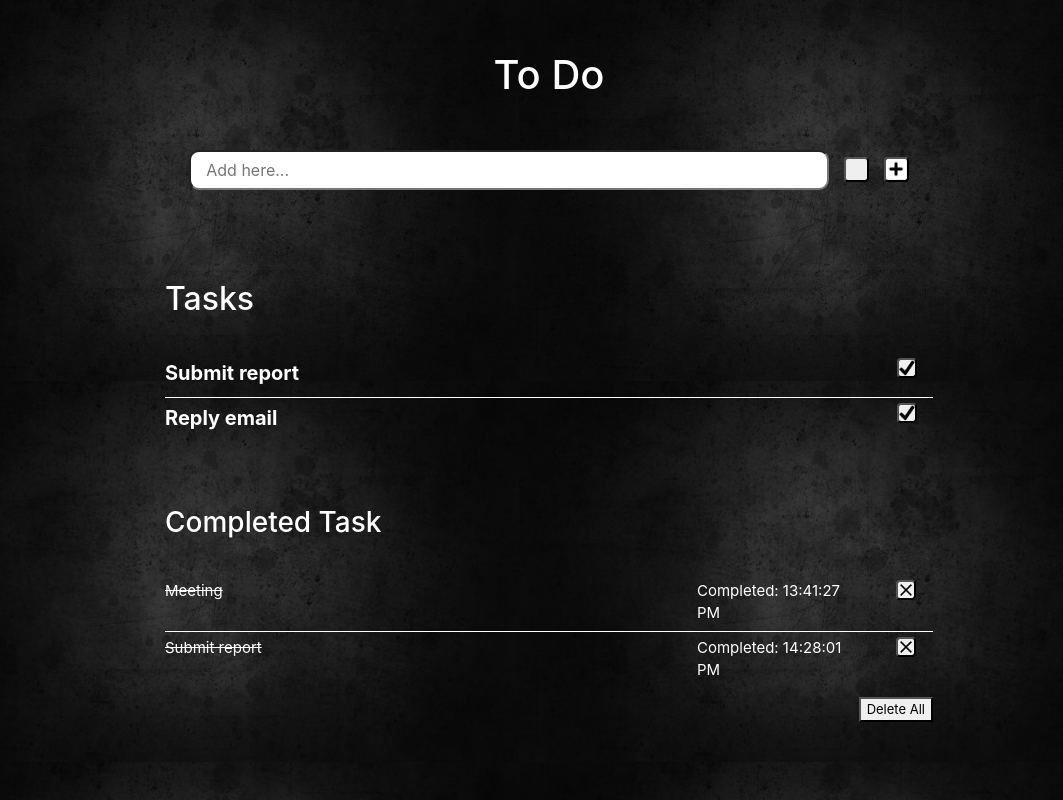
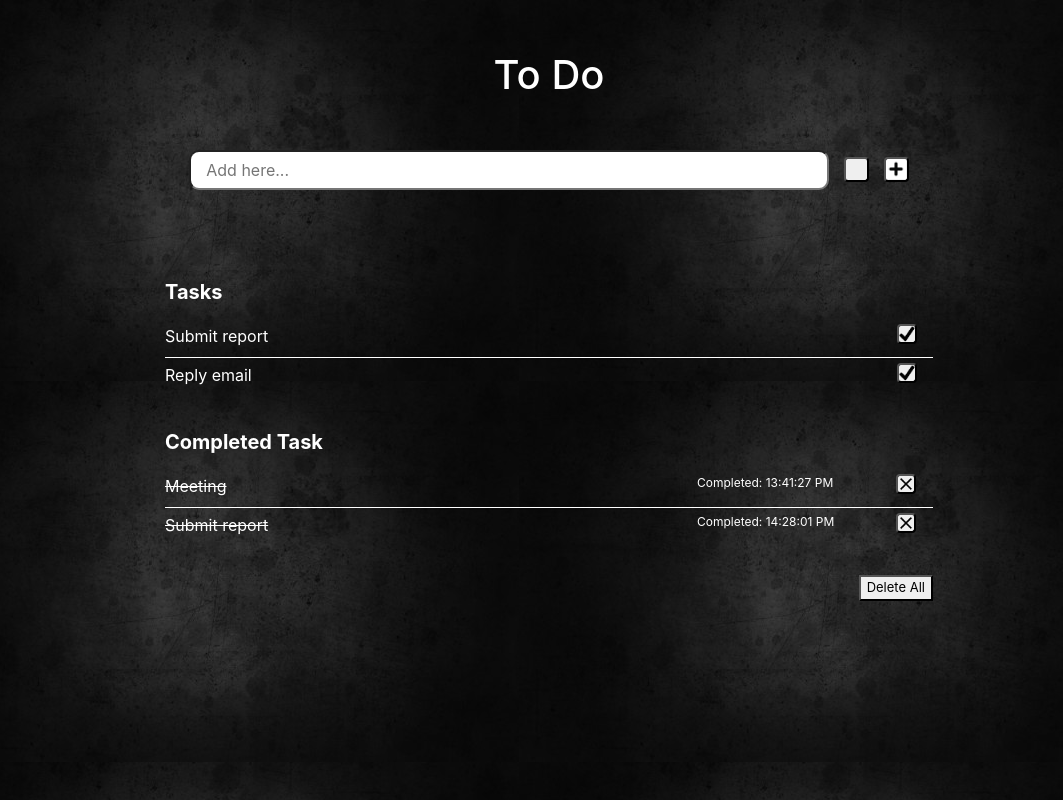
Before and after one commit to indrolie/glintstodo, a plain HTML site: page index.html in a window 1280 px wide. Shown: the whole page, without its empty margins (91-1154 px from the left). Drawn offline with nearby package versions, Linux system fonts and the light colour scheme.

Commit message:
beautify and re-size font

```diff
--- a/index.css
+++ b/index.css
@@ -1,4 +1,4 @@
-body{
+body {
     margin: 0;
     background-image: url(images/background.jpg);
     background-size: auto;
@@ -18,13 +18,13 @@ body{
     flex-direction: column;
 }
 
-.form{
+.form {
     display: flex;
     justify-content: center;
     letter-spacing: 5px;
 }
 
-.add-box{
+.add-box {
     width: 50%;
     height: 40px;
     padding-left: 15px;
@@ -32,14 +32,14 @@ body{
     outline: none;
 }
 
-#button{
+#button {
     margin-left: 15px;
     word-spacing: 5px;
     margin-top: auto;
     margin-bottom: auto;
 }
 
-.button-search{
+.button-search {
     background-image: url(images/icon-search.png);
     background-size: 17px 17px;
     background-repeat: no-repeat;
@@ -50,7 +50,7 @@ body{
     border-radius: 4px;
 }
 
-.button-add{
+.button-add {
     background-image: url(images/icon-plus.png);
     background-size: 20px 20px;
     background-repeat: no-repeat;
@@ -61,7 +61,7 @@ body{
     border-radius: 4px;
 }
 
-.button-close{
+.button-close {
     background-image: url(images/icon-close.png);
     background-size: 20px 20px;
     background-repeat: no-repeat;
@@ -72,7 +72,7 @@ body{
     border-radius: 4px;
 }
 
-.button-tick{
+.button-tick {
     background-image: url(images/icon-tick.png);
     background-size: 20px 20px;
     background-repeat: no-repeat;
@@ -91,40 +91,41 @@ body{
     color: white;
 }
 
-#task-list{
-    font-size:20px;
+#task-list h2 {
+    padding-top: 40px;
+    font-size: 20px;
     font-weight: bold;
-    margin-bottom: 30px;
+    padding-bottom: 10px;
 }
 
-h2, h3 {
+#task-completed h3 {
     padding-top: 40px;
-    font-size:20px;
+    font-size: 20px;
     font-weight: bold;
-    padding-bottom: 30px;
+    padding-bottom: 10px;
 }
 
-#task-completed {
-    font-size:15px;
-}
-
-.completed{
+.completed {
     text-decoration: line-through;
 }
 
-hr.line{
+.time {
+    font-size: 12px;
+}
+
+hr.line {
     border-bottom: 1px solid white;
     padding: 0px;
     margin: 5px 0;
 }
 
-.task-delete{
+.task-delete {
     display: flex;
     justify-content: flex-end;
 }
 
-.task-delete button{
-    margin-top: 15px;
+.task-delete button {
+    margin-top: 35px;
     font-size: 13px;
     width: auto;
     height: auto;
--- a/index.html
+++ b/index.html
@@ -55,7 +55,7 @@
                 <hr class="line">
 
                 <div class="row">
-                    <div class="col-sm-6">Reply email</div>
+                    <div class="col-sm-6 list">Reply email</div>
                     <div class="col-sm-5"></div>
                     <div class="col-sm-1">
                         <input type="button" class="button-tick">
@@ -76,7 +76,7 @@
                     <div class="col-sm-8 completed">
                         Meeting
                     </div>
-                    <div class="col-sm-3">Completed: 13:41:27 PM</div>
+                    <div class="col-sm-3 time">Completed: 13:41:27 PM</div>
                     <div class="col-sm-1">
                         <input type="button" class="button-close">
                     </div>
@@ -88,7 +88,7 @@
                     <div class="col-sm-8 completed">
                         Submit report
                     </div>
-                    <div class="col-sm-3">Completed: 14:28:01 PM</div>
+                    <div class="col-sm-3 time">Completed: 14:28:01 PM</div>
                     <div class="col-sm-1">
                         <input type="button" class="button-close">
                     </div>
```
